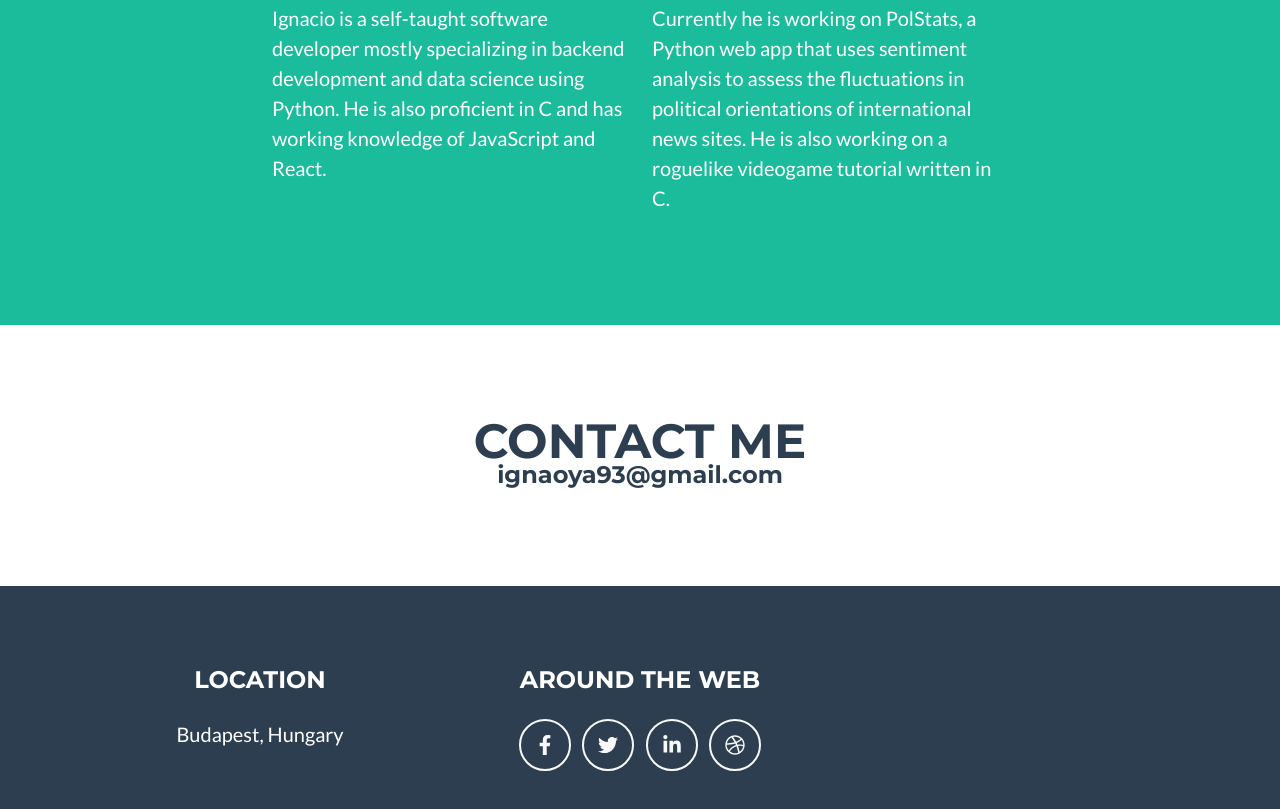
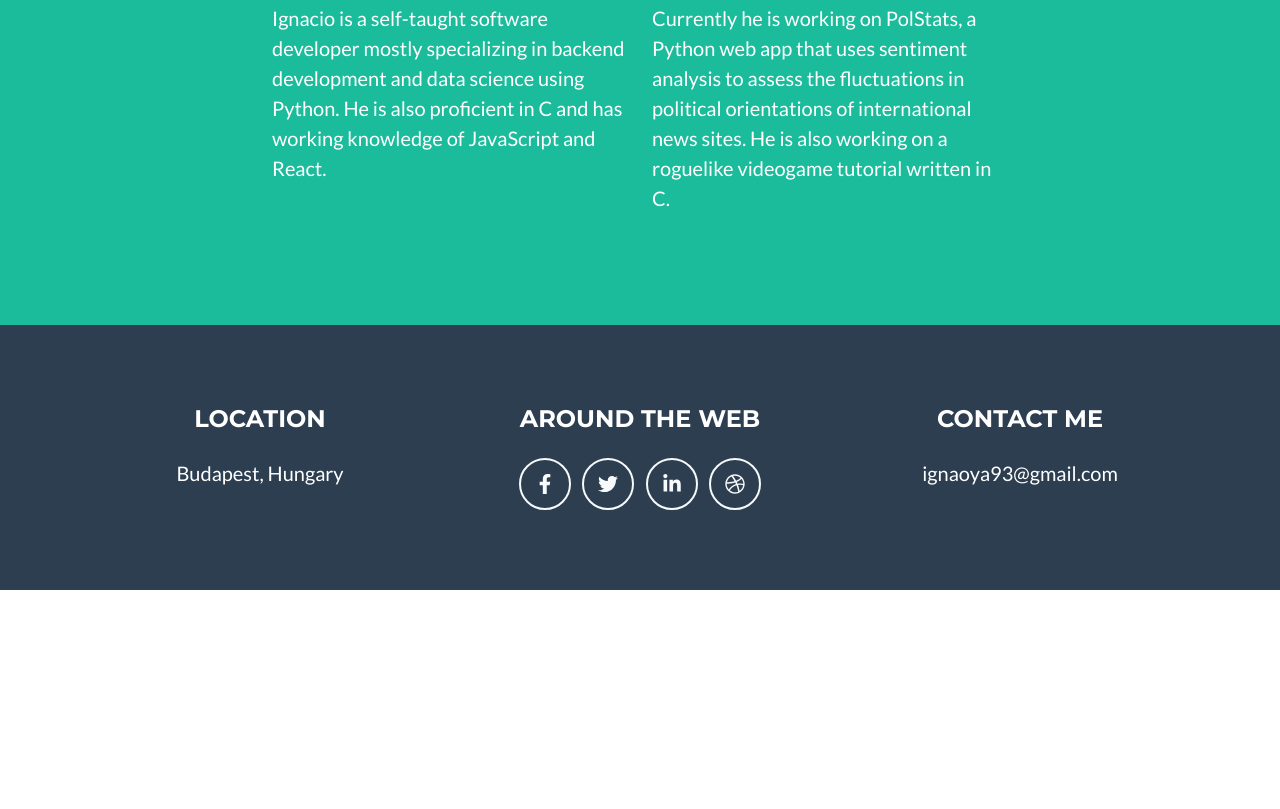
Before and after one commit to ignaoya/ignaoya.github.io, a plain HTML site: page index.html in a window 1280 px wide. Shown: the part 1915-2724 px from the top of the page. After the commit the page ends 2505 px from the top, so only its background shows below. Drawn offline with nearby package versions, Linux system fonts and the light colour scheme.

Commit message:
modified contact section

```diff
--- a/index.html
+++ b/index.html
@@ -140,14 +140,6 @@
                 </div>
             </div>
         </section>
-        <!-- Contact Section-->
-        <section class="page-section" id="contact">
-            <div class="container">
-                <!-- Contact Section Heading-->
-                <h2 class="page-section-heading text-center text-uppercase text-secondary mb-0">Contact Me</h2>
-                <h4 class="text-center text-secondary mb-0">ignaoya93@gmail.com</h4>
-            </div>
-        </section>
         <!-- Footer-->
         <footer class="footer text-center">
             <div class="container">
@@ -167,6 +159,13 @@
                         <a class="btn btn-outline-light btn-social mx-1" href="#!"><i class="fab fa-fw fa-linkedin-in"></i></a>
                         <a class="btn btn-outline-light btn-social mx-1" href="#!"><i class="fab fa-fw fa-dribbble"></i></a>
                     </div>
+										<!-- Footer Contact -->
+										<div class="col-lg-4">
+											<h4 class="text-uppercase mb-4">Contact Me</h4>
+											<p class="lead mb-0">
+											ignaoya93@gmail.com
+											</p>
+										</div>
                 </div>
             </div>
         </footer>
```
